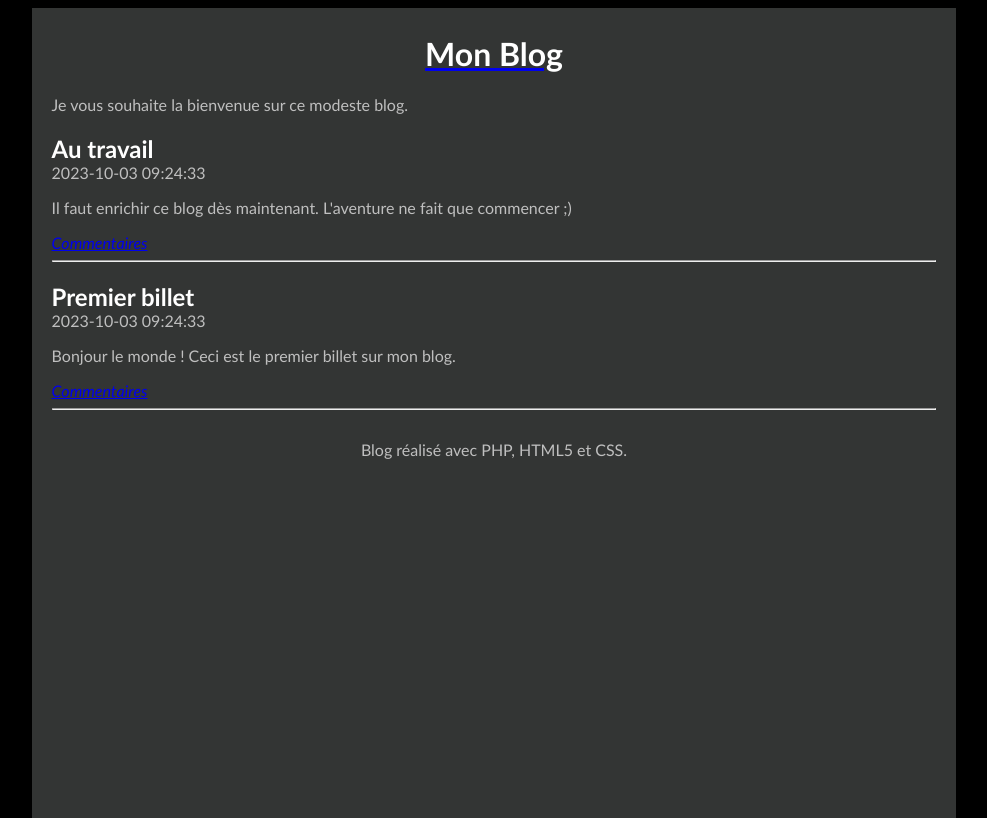
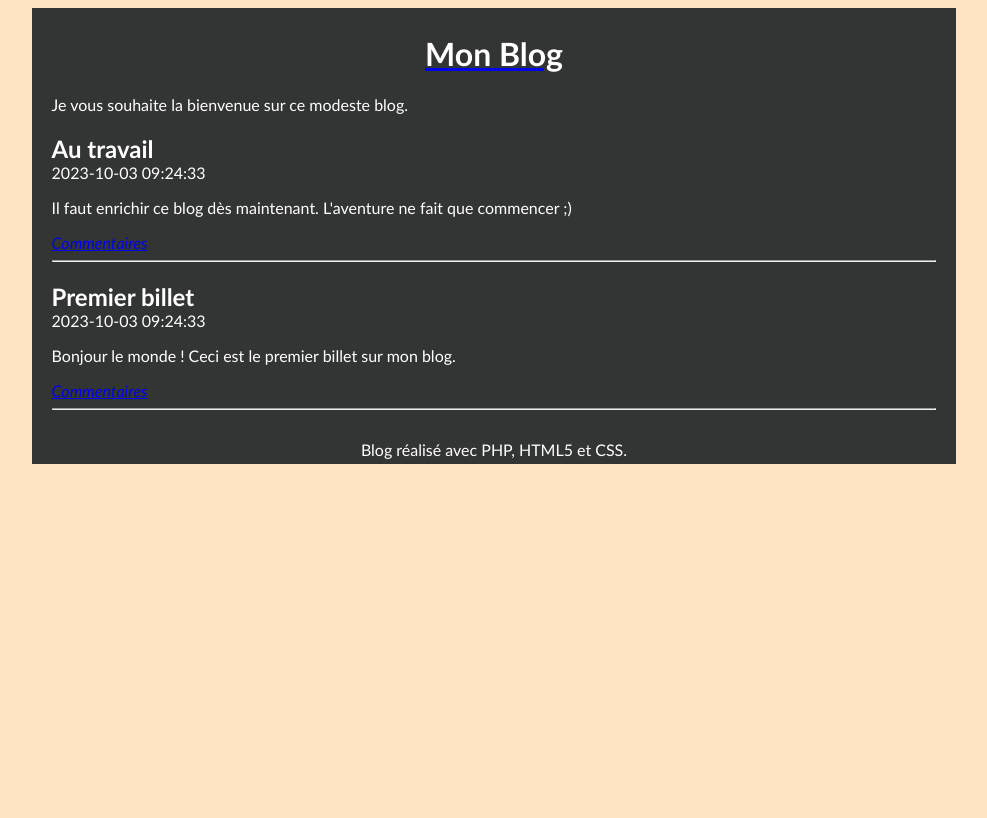
Before and after one commit to ValentinNct/monblog, a PHP site: page / in a window 1280 px wide. Shown: the whole page, without its empty margins (146-1133 px from the left). After the commit the page ends 464 px from the top, so only its background shows below. Run offline with PHP 8.4, Linux system fonts and the light colour scheme; data comes from the database, SQL or seed files in the repository.

Commit message:
Modification Style

```diff
--- a/style.css
+++ b/style.css
@@ -1,4 +1,4 @@
-/* Pour pouvoir utiliser une hauteur (height) ou une hauteur minimale
+#/* Pour pouvoir utiliser une hauteur (height) ou une hauteur minimale
    (min-height) sur un bloc, il faut que son parent direct ait lui-même une
    hauteur déterminée (donc toute valeur de height sauf "auto": hauteur en
    pixels, em, autres unités...).
@@ -12,8 +12,8 @@
 }
 
 body {
-    color: #bfbfbf;
-    background: black;
+    color: white;
+    background: #FFE4C4;
     font-family: 'Futura-Medium', 'Futura', 'Trebuchet MS', sans-serif;
 }
 
```
